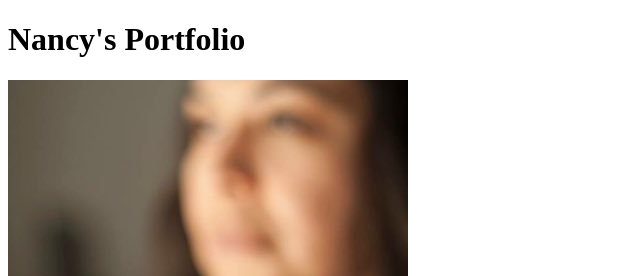
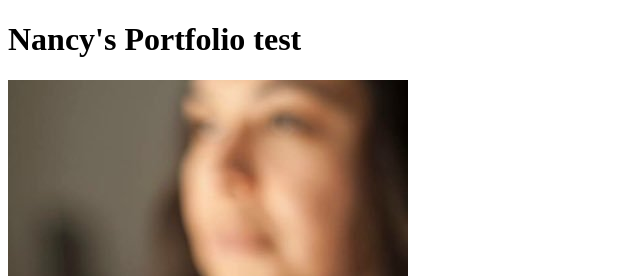
Before and after one commit to nancyvv/nancyvv.github.io, a plain HTML site: page index.html in a window 1280 px wide. Shown: the top 276 px of the page, 0-640 px from the left. Drawn offline with Linux system fonts and the light colour scheme.

Commit message:
Header update

```diff
--- a/index.html
+++ b/index.html
@@ -1,5 +1,5 @@
 <!DOCTYPE html>
 <html>
-    <h1>Nancy's Portfolio</h1>
+    <h1>Nancy's Portfolio test</h1>
     <img src="./nancy.jpeg" />
 </html>
```
